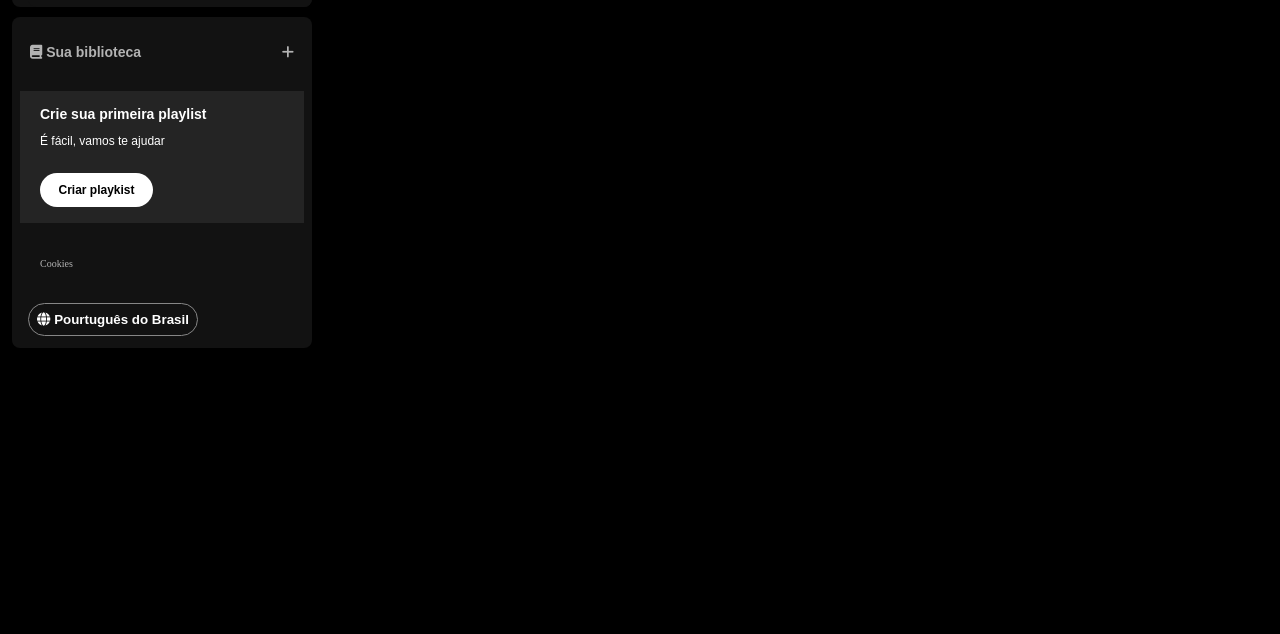
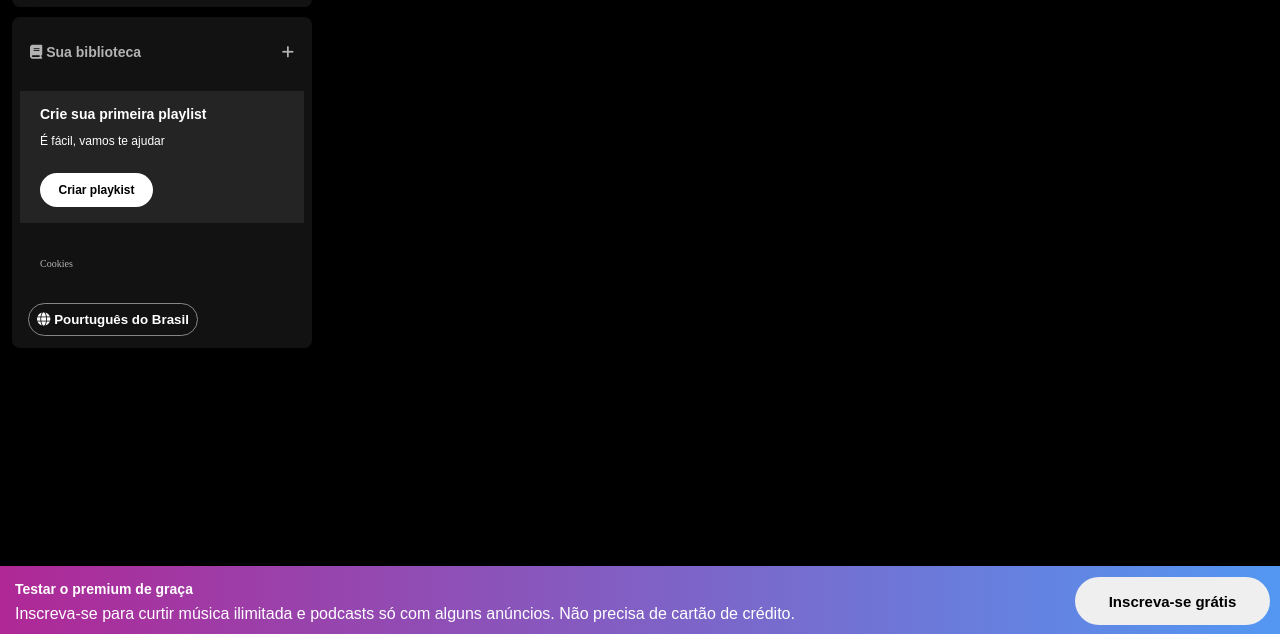
Before and after one commit to alinezsigmond/imersao-front-allura, a plain HTML site: page index.html in a window 1280 px wide. Shown: the part 166-800 px from the top of the page. Drawn offline with Linux system fonts and the light colour scheme.

Commit message:
desafio aula 2

```diff
--- a/index.html
+++ b/index.html
@@ -61,5 +61,15 @@
             </div>
         </div>
     </div>
+
+    <footer>
+        <div class="footer__texts">
+            <span class="footer__title">Testar o premium de graça</span>
+            <span class="footer__text">Inscreva-se para curtir música ilimitada e podcasts só com alguns anúncios. Não precisa de cartão de crédito.</span>
+        </div>
+        <button class="footer__button">
+            <span class="footer__button__text">Inscreva-se grátis</span>
+        </button>
+    </footer>
 </body>
 </html>
--- a/styles.css
+++ b/styles.css
@@ -163,3 +163,41 @@ body {
     padding: 8px;
     border-radius: 20px;
 }
+
+footer {
+    display: flex;
+    flex-direction: row;
+    position: fixed;
+    justify-content: space-between;
+    bottom: 0;
+    width: 100vw;
+    height: 50px;
+    background-image: linear-gradient(90deg,#af2896,#509bf5);
+    padding: 11px 24px 7px 15px;
+    color: #FFF;
+    font-family: 'DM Sans', sans-serif;
+}
+
+.footer__texts {
+    display: flex;
+    flex-direction: column;
+    justify-content: space-around;
+}
+
+.footer__title {
+    font-weight: 700;
+    font-size: 14px;
+}
+
+.footer__text {
+    font-size: 16px;
+}
+
+.footer__button {
+    width: 195px;
+    height: 48px;
+    border-radius: 40px;
+    margin-right: 25px;
+    font-weight: 700;
+    font-size: 15px;
+}
```
